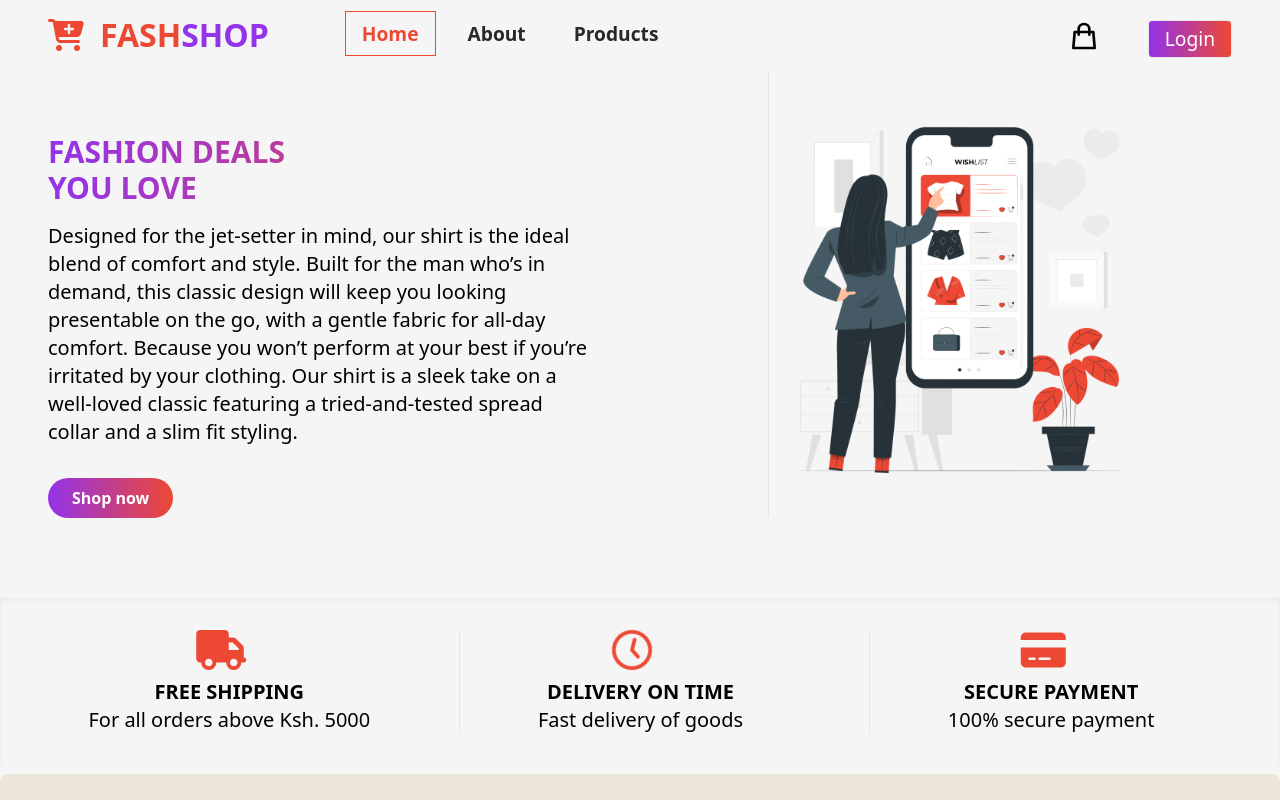
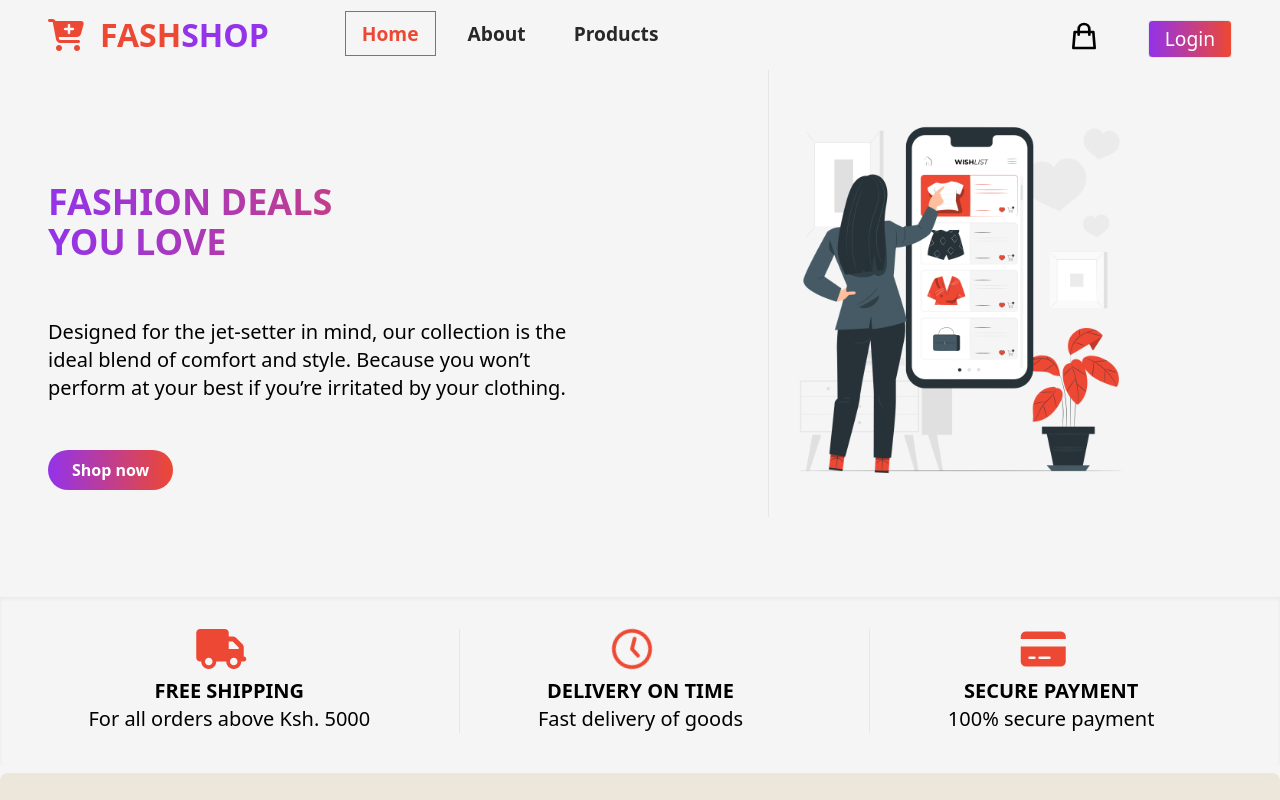
Before and after one commit to johntarus/ecommerce, a React (Create React App) app: page / in a window 1280 px wide. Shown: the top 800 px of the page. Built offline with nearby package versions, Linux system fonts and the light colour scheme.

Commit message:
products

```diff
--- a/src/components/Home/Hero.js
+++ b/src/components/Home/Hero.js
@@ -63,9 +63,9 @@ function Hero() {
   return (
     <div>
       <div className="grid grid-cols-2 divide-x justify-items-center sm:grid-cols-1 md:grid-cols-1 mb-20">
-        <div className="mt-16 px-12 sm:px-8">
+        <div className="mt-28 px-12 sm:px-8">
           <motion.h2
-            className=" font-extrabold text-transparent text-3xl bg-clip-text bg-gradient-to-r from-purple-600 to-[#ed4833] sm:text-2xl md:text-2xl lg:text-3xl"
+            className=" font-extrabold text-transparent text-4xl bg-clip-text bg-gradient-to-r from-purple-600 to-[#ed4833] mb-10 sm:text-2xl md:text-2xl lg:text-3xl"
             variants={headerAnimate}
             initial="hidden"
             animate="visible"
@@ -73,18 +73,14 @@ function Hero() {
             FASHION DEALS <br /> YOU LOVE
           </motion.h2>
           <motion.p
-            className="pt-4 text-xl"
+            className="pt-4 text-xl mb-4"
             variants={textAnimate}
             initial="hidden"
             animate="visible"
           >
-            Designed for the jet-setter in mind, our shirt is the ideal blend of
-            comfort and style. Built for the man who’s in demand, this classic
-            design will keep you looking presentable on the go, with a gentle
-            fabric for all-day comfort. Because you won’t perform at your best
-            if you’re irritated by your clothing. Our shirt is a sleek take on a
-            well-loved classic featuring a tried-and-tested spread collar and a
-            slim fit styling.
+            Designed for the jet-setter in mind, our collection is the ideal
+            blend of comfort and style. Because you won’t perform at your best
+            if you’re irritated by your clothing.
           </motion.p>
 
           <motion.div
--- a/src/pages/Products.js
+++ b/src/pages/Products.js
@@ -7,7 +7,7 @@ const Products = () => {
       {products.map((product) => {
         return (
           <div key={product.id}>
-            <img src={product.image} alt={product.name} />
+            <img className="h-60 w-60" src={product.image} alt={product.name} />
             <h1>{product.name}</h1>
             <p>{product.price}</p>
             <p>{product.description}</p>
```
